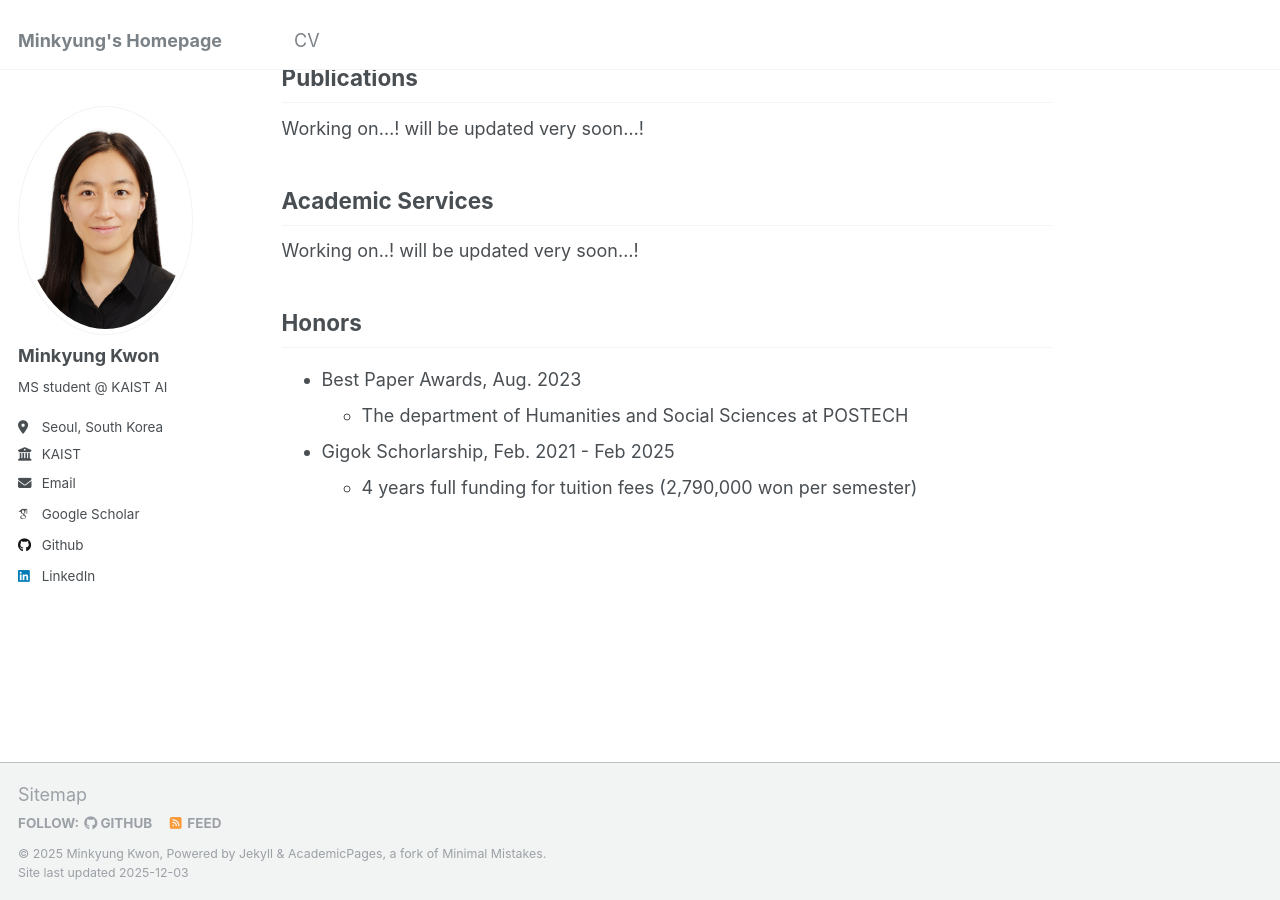
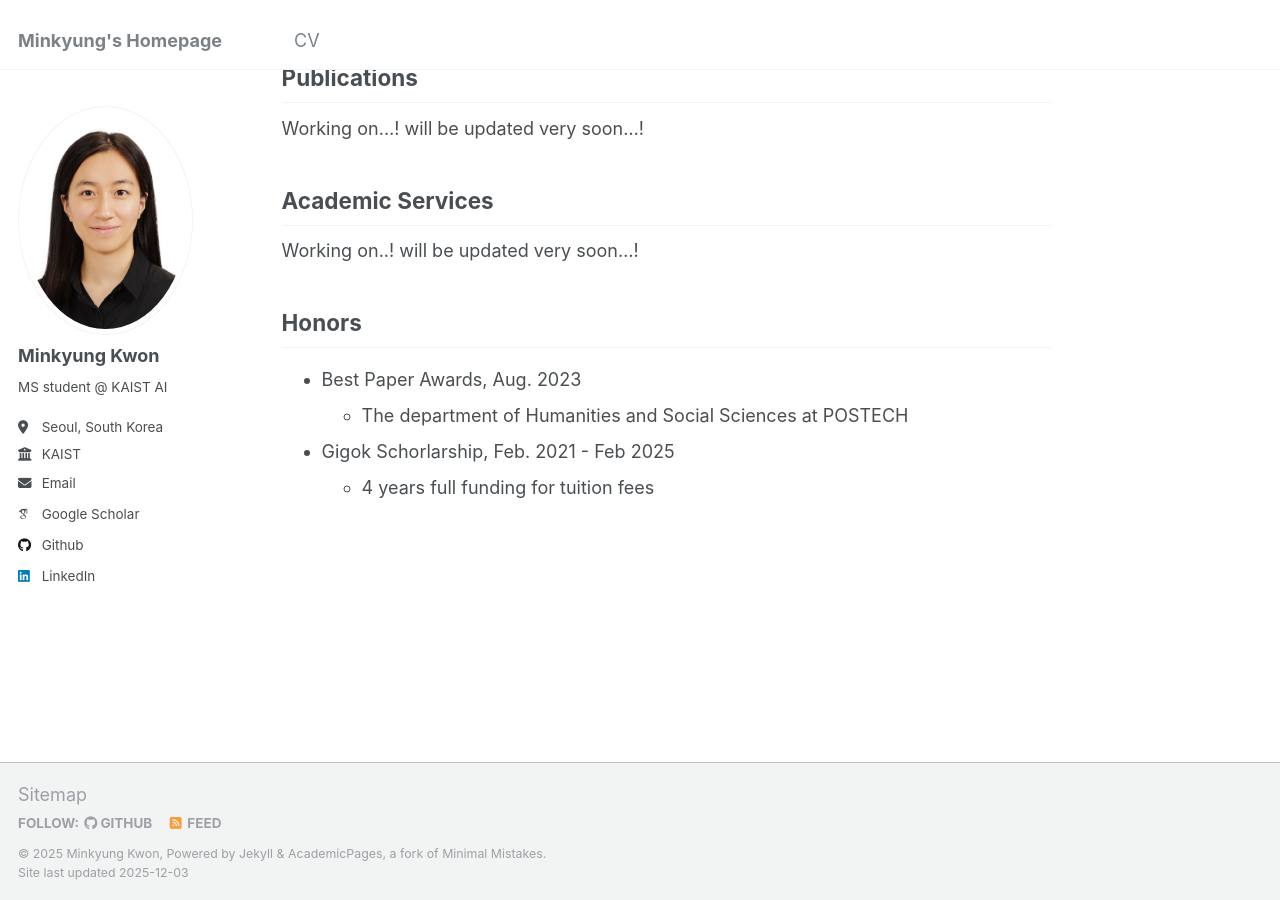
Before and after one commit to mkxdxdxd/mkxdxdxd.github.io, a Jekyll site: the page built from _pages/about.md, in a window 1280 px wide and 900 px high, scrolled down 1247 px. Built offline with Jekyll 4.4.1, drawn with Linux system fonts in a browser that asks for light colours; some web fonts are replaced.

Commit message:
Update about.md

```diff
--- a/_pages/about.md
+++ b/_pages/about.md
@@ -56,4 +56,4 @@ Honors
 - Best Paper Awards, Aug. 2023
   - The department of Humanities and Social Sciences at POSTECH
 - Gigok Schorlarship, Feb. 2021 - Feb 2025
-  - 4 years full funding for tuition fees (2,790,000 won per semester)
+  - 4 years full funding for tuition fees
```
